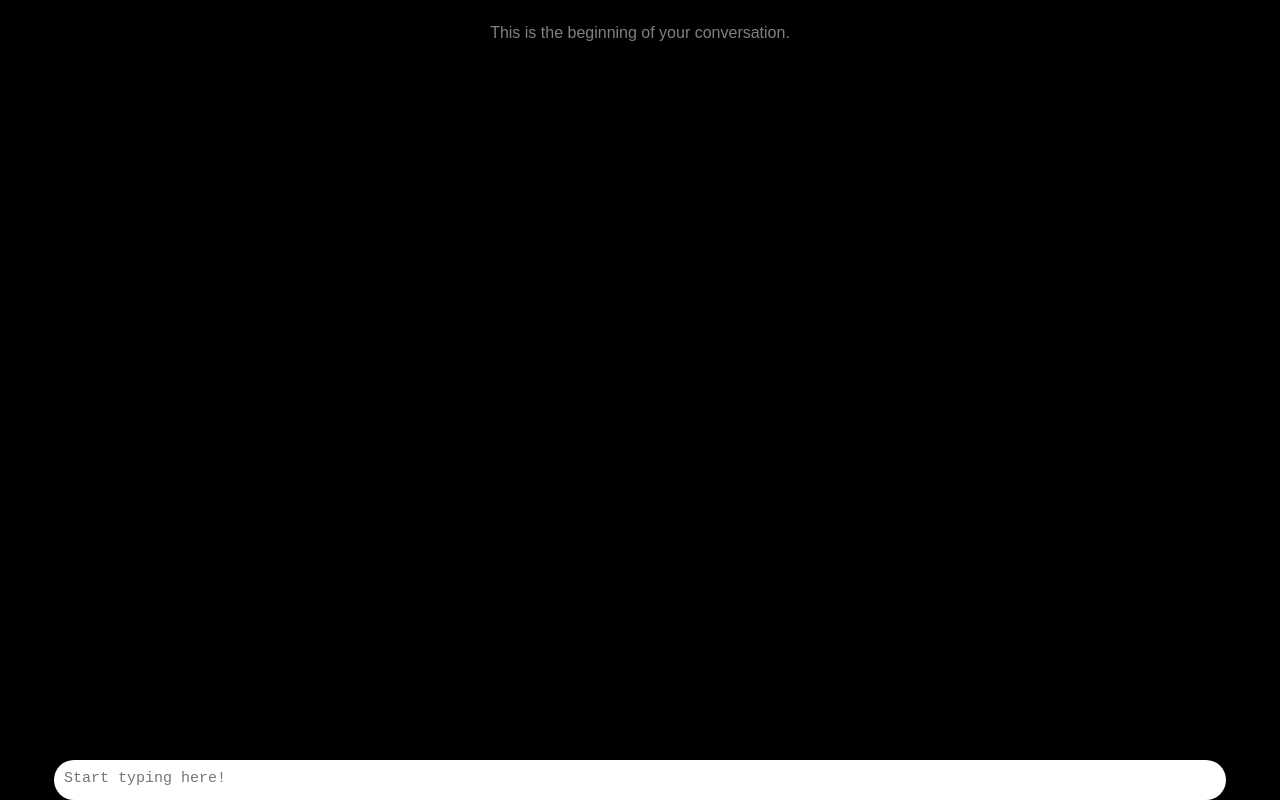
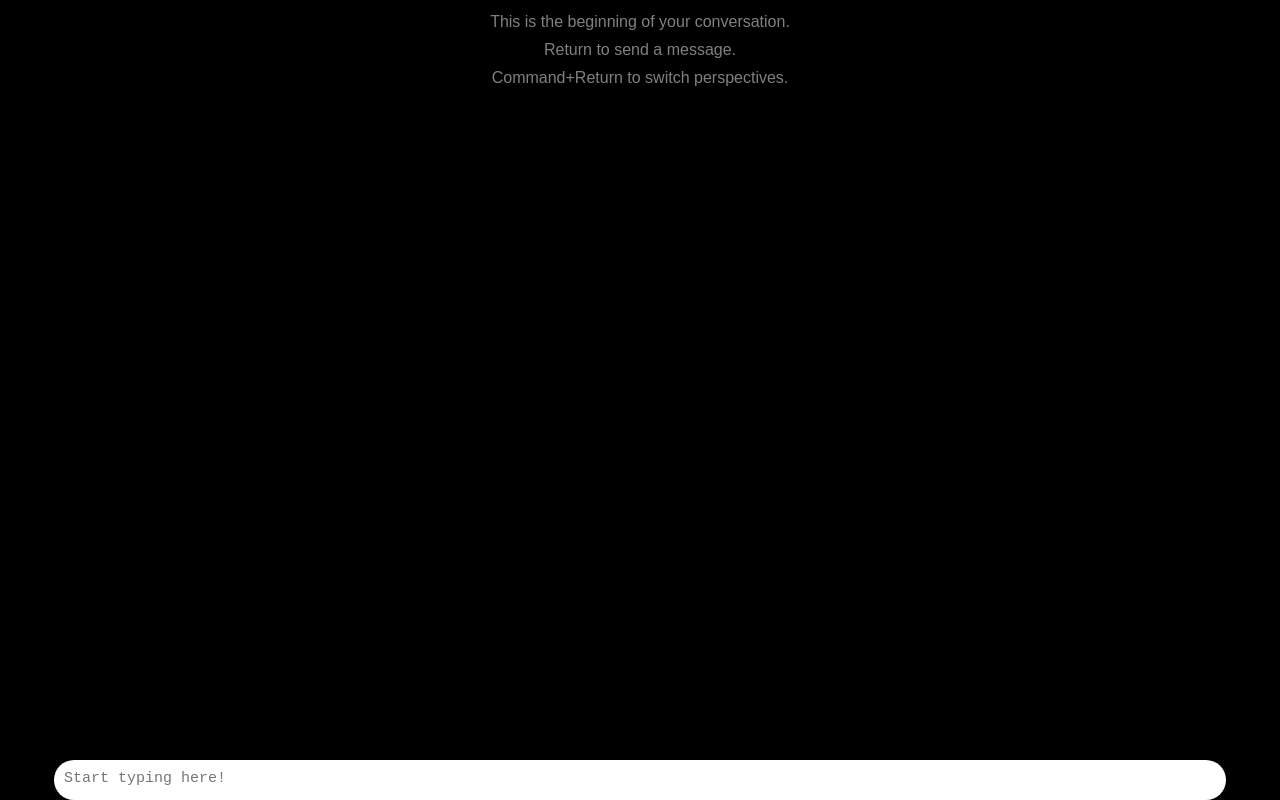
Before and after one commit to calejvaldez/YouAreTyping, a React (Vite) app: page / in a window 1280 px wide. Built offline with nearby package versions, Linux system fonts and the light colour scheme.

Commit message:
feat: added instructions on top

```diff
--- a/src/components/Messages.scss
+++ b/src/components/Messages.scss
@@ -6,9 +6,12 @@
     flex-direction: column;
 }
 
-#beginning-message {
+.beginning-message {
     align-self: center;
     color: grey;
+
+    text-align: center;
+    margin: 5px 10px;
 }
 
 .message_self {
--- a/src/components/Messages.tsx
+++ b/src/components/Messages.tsx
@@ -55,8 +55,12 @@ export function Messages(props: {
 
     return (
         <div id="container_messages">
-            <p id="beginning-message">
+            <p className="beginning-message">
                 This is the beginning of your conversation.
+            </p>
+            <p className="beginning-message">Return to send a message.</p>
+            <p className="beginning-message">
+                Command+Return to switch perspectives.
             </p>
 
             {props.messages.map((message) => {
```
